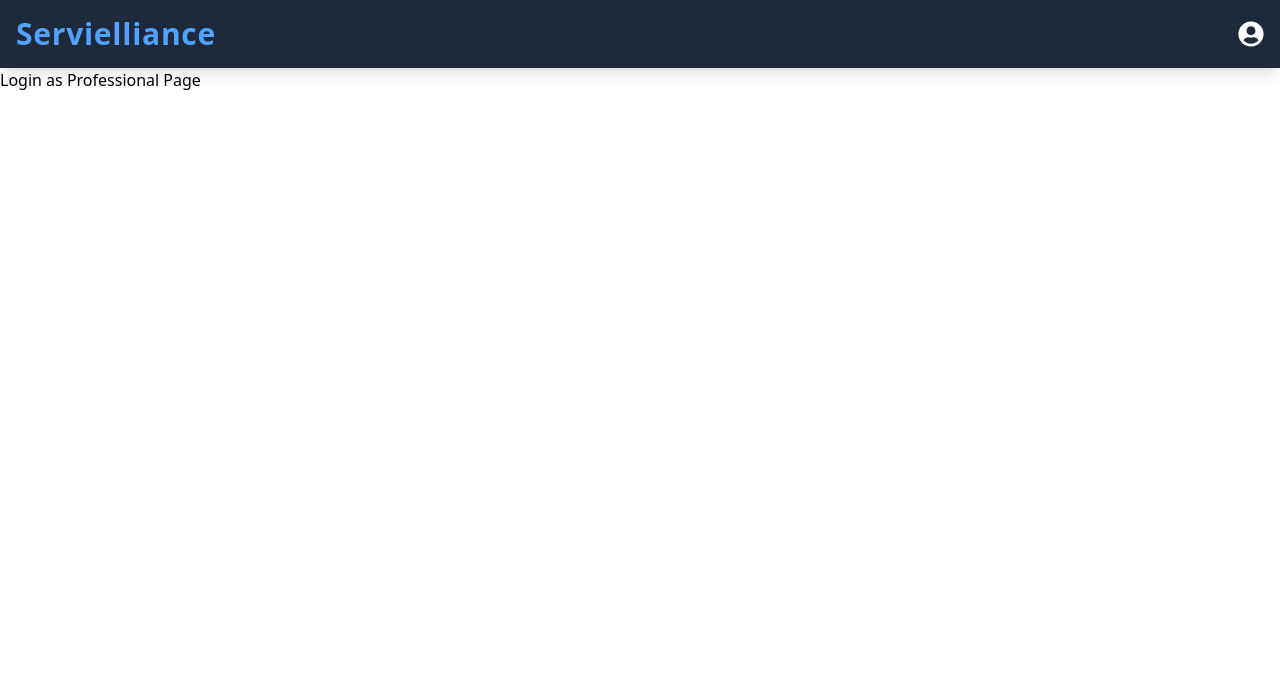
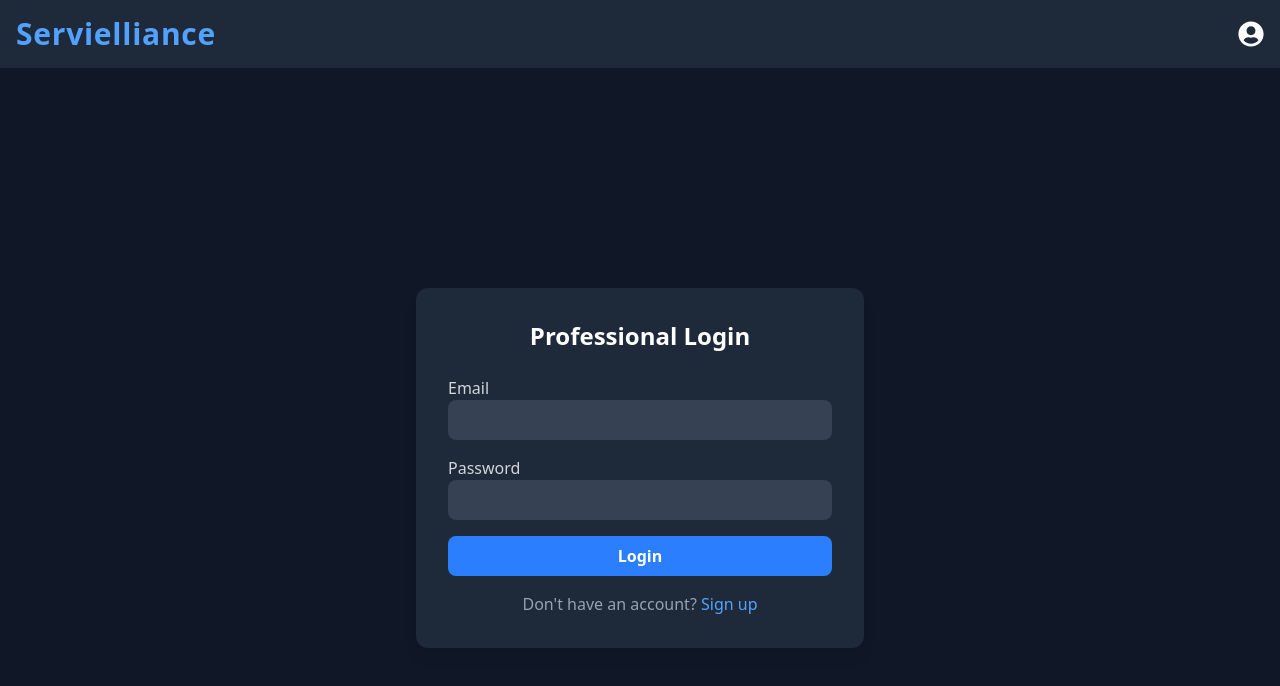
Before and after one commit to Nikk118/Servilanc, a React (Vite) app in the folder frontend/: page /professional/login in a window 1280 px wide. Shown: the top 686 px of the page. Built offline with nearby package versions, Linux system fonts and the light colour scheme; no server answers.

Commit message:
professional login

```diff
--- a/frontend/package.json
+++ b/frontend/package.json
@@ -16,9 +16,11 @@
     "lucide-react": "^0.475.0",
     "react": "^19.0.0",
     "react-dom": "^19.0.0",
+    "react-hook-form": "^7.54.2",
     "react-hot-toast": "^2.5.2",
     "react-icons": "^5.5.0",
     "react-router-dom": "^7.2.0",
+    "react-toastify": "^11.0.5",
     "tailwindcss": "^4.0.8",
     "zustand": "^5.0.3"
   },
@@ -32,6 +34,6 @@
     "eslint-plugin-react-hooks": "^5.0.0",
     "eslint-plugin-react-refresh": "^0.4.18",
     "globals": "^15.14.0",
-    "vite": "^6.1.1"
+    "vite": "^6.2.0"
   }
 }
--- a/frontend/src/App.jsx
+++ b/frontend/src/App.jsx
@@ -4,14 +4,13 @@ import LandingPage from "./Components/landing/Landing";
 import SignUp from "./Components/SignUp/SignUp";
 import LoginAsAdmin from "./Components/LoginAsAdmin/LoginAsAdmin";
 import LoginAsUser from "./Components/LoginAsUser/LoginAsUser";
+import LoginProfessional from "./Components/Professional/LoginProfessional"
 import Home from "./Components/home/home";
 import { useAuthStore } from "./store/userAuthStore";
 import Navbar from "./Components/nav/Navbar";
 import { Toaster } from "react-hot-toast";
 
-function LoginProfessional() {
-  return <h2>Login as Professional Page</h2>;
-}
+
 
 export default function App() {
   const { authUser, checkAuth } = useAuthStore();
@@ -27,7 +26,7 @@ export default function App() {
       <Routes>
         <Route path="/" element={authUser ? <Home /> : <LandingPage />} />
         <Route path="/login" element={authUser ? <Home /> : <LoginAsUser />} />
-        <Route path="/professional/login" element={<LoginProfessional />} />
+        <Route path="/professional/login" element={authUser ? <Home /> : <LoginProfessional />} />
         <Route path="/admin/login" element={<LoginAsAdmin />} />
         <Route path="/signup" element={authUser ? <Home /> : <SignUp />} />
         <Route path="/home" element={authUser ? <Home />:<LoginAsUser />} />
--- a/frontend/src/Components/LoginAsUser/LoginAsUser.jsx
+++ b/frontend/src/Components/LoginAsUser/LoginAsUser.jsx
@@ -7,6 +7,7 @@ export default function LoginUser() {
   const [formData, setFormData] = useState({ username: "", password: "" });
   const navigate = useNavigate();
   const { login, isLogin } = useAuthStore(); // Zustand store
+
 
   const handleChange = (e) => {
     const { name, value } = e.target;
--- /dev/null
+++ b/frontend/src/Components/Professional/LoginProfessional.jsx
@@ -0,0 +1,63 @@
+import { useForm } from "react-hook-form";
+import { toast } from "react-toastify";
+import "react-toastify/dist/ReactToastify.css";
+import { useNavigate } from "react-router-dom";
+
+export default function LoginProfessional() {
+  const { register, handleSubmit, formState: { errors } } = useForm();
+  const navigate = useNavigate();
+
+  const onSubmit = (data) => {
+    if (data.email === "professional@example.com" && data.password === "password123") {
+      toast.success("Login successful! Redirecting...", { position: "top-center" });
+      setTimeout(() => navigate("/dashboard"), 2000);
+    } else {
+      toast.error("Invalid email or password.", { position: "top-center" });
+    }
+  };
+
+  return (
+    <div className="min-h-screen flex justify-center items-center bg-gray-900 text-white">
+      <div className="bg-gray-800 p-8 rounded-xl shadow-lg w-full max-w-md">
+        <h2 className="text-2xl font-bold text-center mb-6">Professional Login</h2>
+
+        <form onSubmit={handleSubmit(onSubmit)} className="space-y-4">
+          {/* Email Input */}
+          <div>
+            <label className="block text-gray-300">Email</label>
+            <input
+              type="email"
+              {...register("email", { required: "Email is required" })}
+              className="w-full px-4 py-2 rounded-lg bg-gray-700 focus:ring-2 focus:ring-blue-500 outline-none"
+            />
+            {errors.email && <p className="text-red-400 text-sm">{errors.email.message}</p>}
+          </div>
+
+          {/* Password Input */}
+          <div>
+            <label className="block text-gray-300">Password</label>
+            <input
+              type="password"
+              {...register("password", { required: "Password is required" })}
+              className="w-full px-4 py-2 rounded-lg bg-gray-700 focus:ring-2 focus:ring-blue-500 outline-none"
+            />
+            {errors.password && <p className="text-red-400 text-sm">{errors.password.message}</p>}
+          </div>
+
+          {/* Submit Button */}
+          <button
+            type="submit"
+            className="w-full py-2 bg-blue-500 hover:bg-blue-600 rounded-lg text-white font-semibold transition duration-300"
+          >
+            Login
+          </button>
+        </form>
+
+        {/* Redirect to Signup */}
+        <p className="text-center text-gray-400 mt-4">
+          Don't have an account? <span className="text-blue-400 cursor-pointer" onClick={() => navigate("/api/user/signup")}>Sign up</span>
+        </p>
+      </div>
+    </div>
+  );
+}
```
Also changed, not shown: 1 other file (tests, documents, lock files or other folders).
